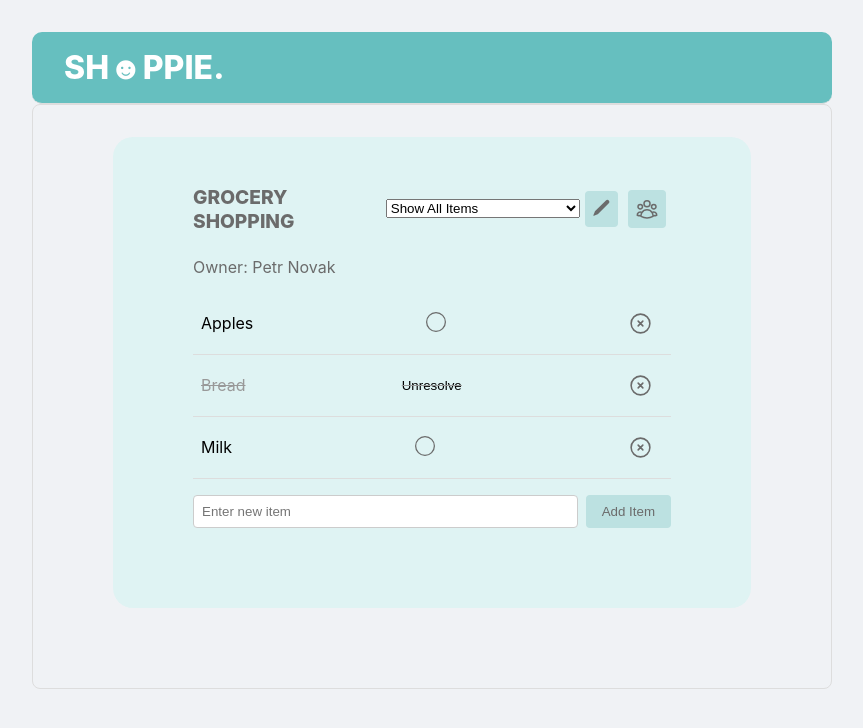
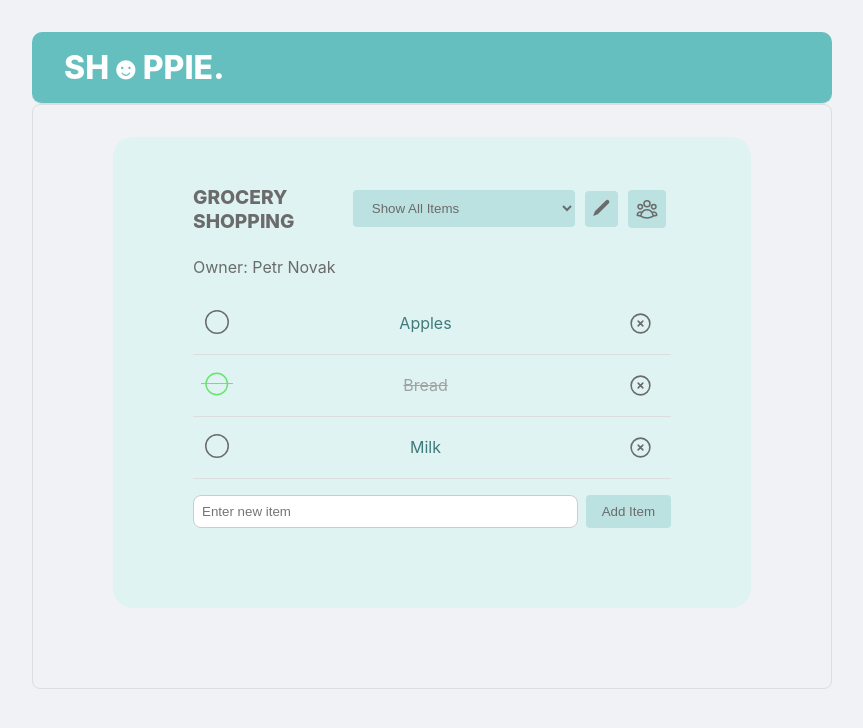
Before and after one commit to SilviaKocianova/SHOPPIE-frontend, a React (Create React App) app: page / in a window 1280 px wide. Shown: the top 728 px of the page, without its empty margins (208-1071 px from the left). Built offline with nearby package versions, Linux system fonts and the light colour scheme.

Commit message:
members are not listed in members, otherwise done.

```diff
--- a/src/components/ShoppingListDetail/ShoppingListDetail.css
+++ b/src/components/ShoppingListDetail/ShoppingListDetail.css
@@ -19,6 +19,7 @@
 
   .shopping-list-item {
     display: flex;
+    color: #407a7a;
     justify-content: space-between;
     align-items: center;
     padding: 0.5rem;
@@ -27,8 +28,18 @@
 
   .shopping-list-item.resolved {
     text-decoration: line-through;
-    color: #999;
+    color: #a1a3a3;
   }
+
+.item-resolved {
+  width: 2rem;
+  height: 2rem;
+}
+
+.item-unresolved {
+  width: 2rem;
+  height: 1.5rem;
+}
 
   .add-item-section {
     margin-top: 1rem;
@@ -40,7 +51,7 @@
     flex: 1;
     padding: 0.5rem;
     border: 1px solid #ccc;
-    border-radius: 4px;
+    border-radius: 8px;
   }
 
   .add-item-section button {
@@ -193,7 +204,22 @@
     align-items: center;
   }
 
+  .remove-item-from-list:hover {
+    color: red;
+    transition: 500ms;
+  }
+
   .remove-item-from-list svg {
     width: 25px;
     height: 25px;
   }
+
+  .filter-dropdown {
+    background-color: #BCE1E1;
+    color: #6B6B6B;
+    border: none;
+    margin: 5px;
+    padding: 10px 15px;
+    cursor: pointer;
+    border-radius: 4px;
+  }
--- a/src/components/ShoppingListDetail/ShoppingListDetail.js
+++ b/src/components/ShoppingListDetail/ShoppingListDetail.js
@@ -2,6 +2,7 @@ import React, { useState } from 'react';
 import PropTypes from 'prop-types';
 import './ShoppingListDetail.css';
 import unresolvedSvg from '../img/unresolved.svg';
+import resolvedSvg from '../img/resolved.svg'
 import ShoppingListMembers from '../ShoppingListMembers/ShoppingListMembers';
 
 const ShoppingListDetail = ({ list, user, onAddItem, onRemoveItem, onMarkAsResolved, onEditName }) => {
@@ -84,12 +85,18 @@ const ShoppingListDetail = ({ list, user, onAddItem, onRemoveItem, onMarkAsResol
         <ul className="shopping-list">
           {filteredItems.map(item => (
             <li key={item.id} className={`shopping-list-item ${item.resolved ? 'resolved' : ''}`}>
+                            <button className="resolve-unresolve" onClick={() => onMarkAsResolved(item.id)}>
+  {item.resolved ? (
+    <>
+      <img src={resolvedSvg} class="item-resolved" alt="Resolved" width="20" height="20" /></>
+  ) : (
+    <>
+      <img src={unresolvedSvg} class="item-unresolved" alt="Unresolved" width="20" height="20" /></>
+  )}
+</button>
+
               {item.name}
-              <button className="resolve-unresolve" onClick={() => onMarkAsResolved(item.id)}>
-                {item.resolved ? 'Unresolve' : (
-                  <img src={unresolvedSvg} alt="Unresolved" width="20" height="20" />
-                )}
-              </button>
+
               <button className="remove-item-from-list" onClick={() => onRemoveItem(item.id)}>
   <svg xmlns="http://www.w3.org/2000/svg" fill="none" viewBox="0 0 24 24" strokeWidth="1.5" stroke="currentColor" className="size-6">
     <path strokeLinecap="round" strokeLinejoin="round" d="m9.75 9.75 4.5 4.5m0-4.5-4.5 4.5M21 12a9 9 0 1 1-18 0 9 9 0 0 1 18 0Z" />
```
